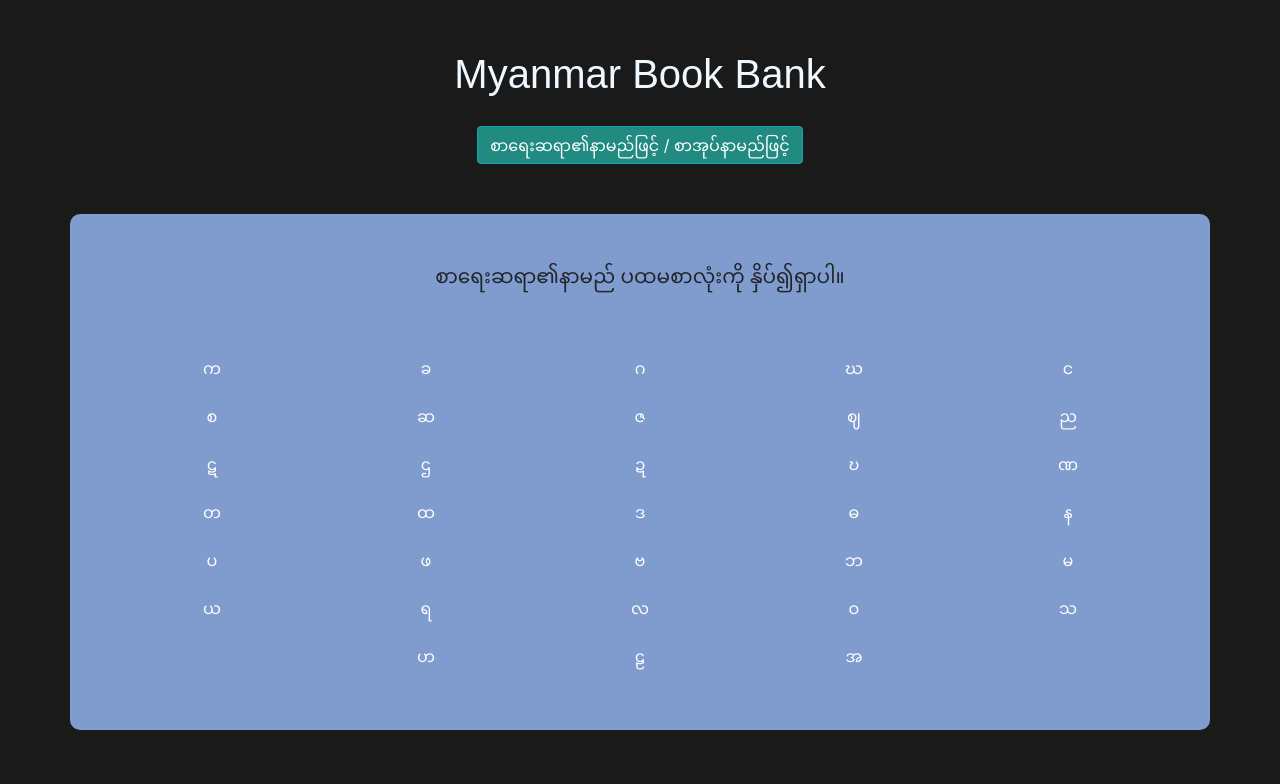
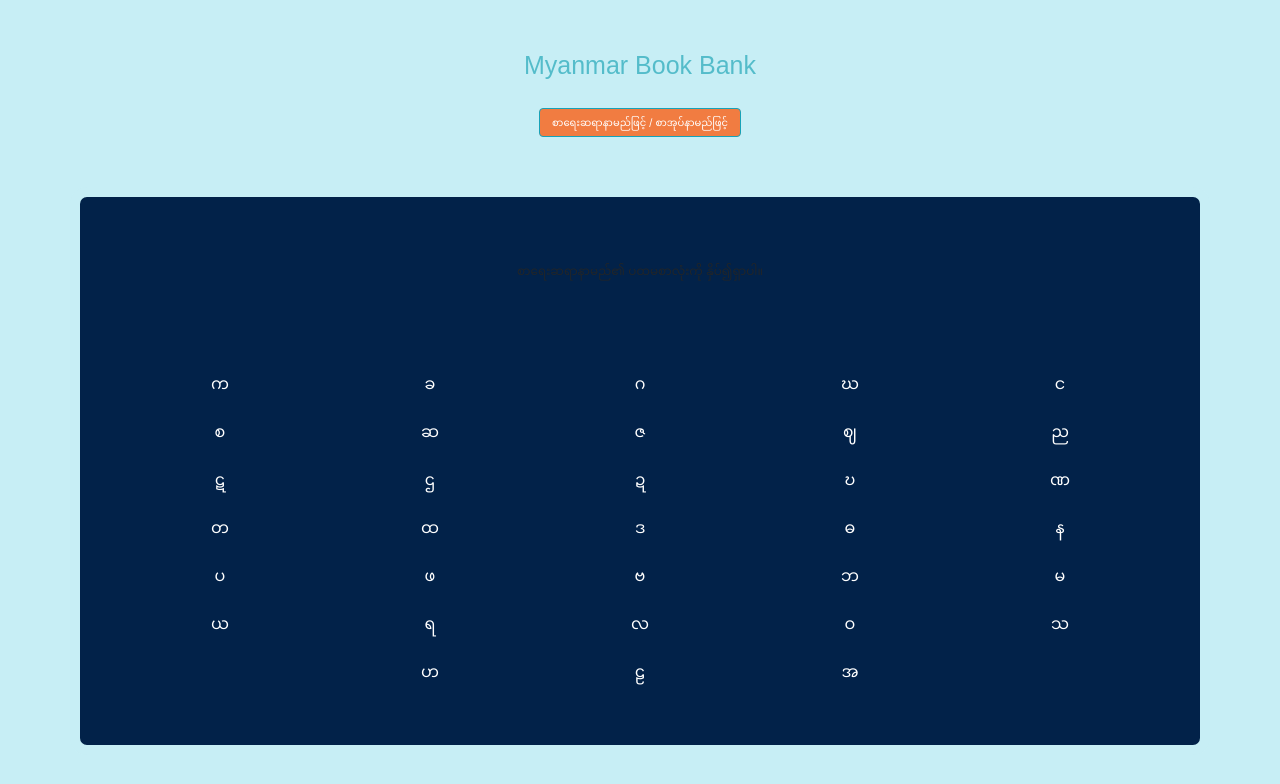
Before and after one commit to dev-kaungthant/Myanmar-Book-bank, a plain HTML site: page index.html in a window 1280 px wide. Drawn offline with nearby package versions, Linux system fonts and the light colour scheme; a web font is replaced by a local one.

Commit message:
coloring new design

```diff
--- a/index.html
+++ b/index.html
@@ -16,11 +16,11 @@
         <h1 class="logo_txt">Myanmar Book Bank</h1>
     </div>
     <div class="container">
-        <div id="book_name_alpha" class="col d-flex justify-content-center"><button class="btn btn-info book_btn" onclick="myFunction()">စာရေးဆရာ၏နာမည်ဖြင့် / စာအုပ်နာမည်ဖြင့်</button></div>
+        <div id="book_name_alpha" class="col d-flex justify-content-center"><button class="btn btn-info book_btn" onclick="myFunction()">စာရေးဆရာနာမည်ဖြင့် / စာအုပ်နာမည်ဖြင့်</button></div>
         <!-- <div id="author_name_alpha" class="col"><button class="btn btn-info btn-block author_btn"onclick="myFunction()">စာအုပ်နာမည်ဖြင့်</button></div> -->
     </div>
     <div id="book_name_alpha_div" class="container book_name_alph">
-        <div class="row"><div class="col"><h5>စာအုပ်နာမည်ဖြင့် ရှာဖွေ၍ မရနိုင်သေးပါ။</h5></div></div>
+        <div class="row"><div class="col"><p class="display_info">စာအုပ်နာမည်ဖြင့် ရှာဖွေ၍ မရနိုင်သေးပါ။</p></div></div>
         <div class="row"><div class="col"><br></div></div>
 
         <div class="row">
@@ -75,7 +75,7 @@
     </div>
 
     <div id="author_name_alpha_div" class="container author_name_alph">
-        <div class="row"><div class="col"><h5>စာရေးဆရာ၏နာမည် ပထမစာလုံးကို နှိပ်၍ရှာပါ။</h5></div></div>
+        <div class="row"><div class="col"><p class="display_info">စာရေးဆရာနာမည်၏ ပထမစာလုံးကို နှိပ်၍ရှာပါ။</p></div></div>
         <div class="row"><div class="col"><br></div></div>
 
         <div class="row">
--- a/style.css
+++ b/style.css
@@ -1,16 +1,23 @@
 body{
-    background-color: #1a1a1a;
+    background-color: #C7EEF5;
 }
 .logo_txt{
     text-align: center;
     font-family: 'Sofia', sans-serif;
-    color: aliceblue;
+    font-size: 25px;
+    color: #54BCCA;
     margin-top: 50px;
+    /* background-color: aquamarine; */
+    /* border-radius: 7px; */
+    /* box-shadow: 2px 2px 10px rgb(81, 81, 81); */
+
 }
 
 .book_btn{
     margin-top: 20px;
-    background-color:#218B82;
+    font-size: 10px;
+    background-color:#F17C41;
+    /* box-shadow: 2px 2px 10px rgb(81, 81, 81); */
 }
 .author_btn{
     margin-top: 20px;
@@ -21,29 +28,39 @@ a{
 }
 
 .book_name_alph{
-    background-color: #218B82;
+    background-color: #022249;
     text-align: center;
     padding: 50px;
     line-height: 3em;
     margin-top: 50px;
-    border-radius: 10px;
     display:none;
+    border: 10px solid #C7EEF5;
+    border-radius: 17px;
+
 }
 
 .author_name_alph{
-    background-color: #809bce;
+    background-color: #022249;
     text-align: center;
     padding: 50px;
     line-height: 3em;
     margin-top: 50px;
-    border-radius: 10px;
     display:;
+    border: 10px solid #C7EEF5;
+    border-radius: 17px;
+
+}
+
+.display_info{
+    font-size: 12px;
 }
 
 /* book.html */
 .home_btn{
     text-align: center;
     margin-top: 50px;
+    background-color: #F17C41;
+    color: white;
 }
 .book_display_div{
     margin-top: 50px;
```
Also changed, not shown: author link/က.html (+0 -1 lines).
